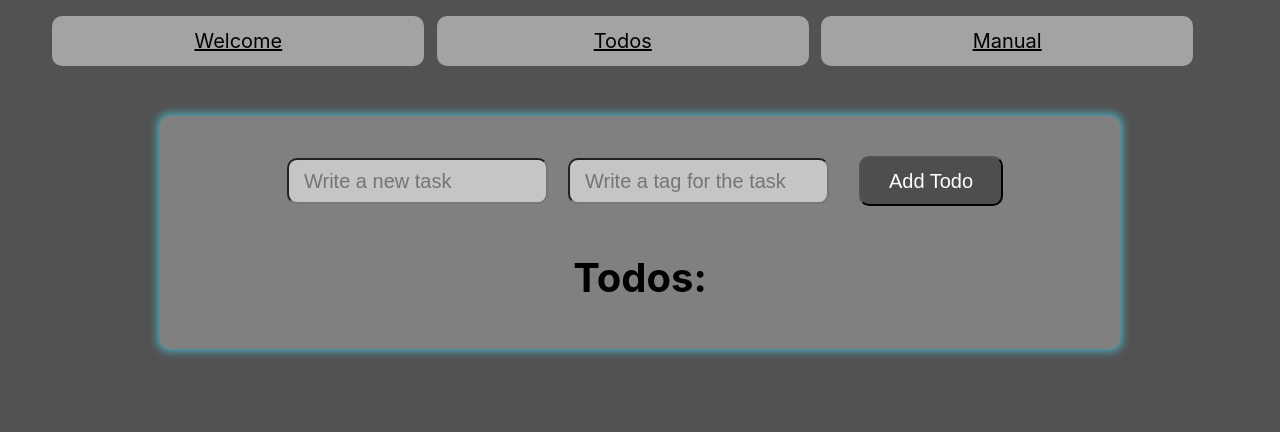
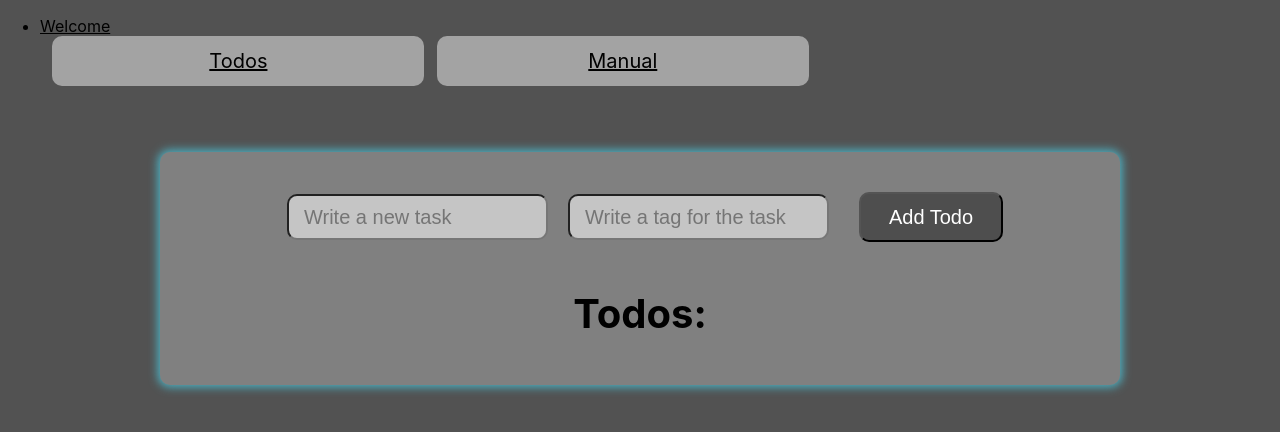
Before and after one commit to LottaViljamaa/todo-app, a React (Create React App) app in the folder todo-app/: page /todos in a window 1280 px wide. Shown: the top 432 px of the page. Built offline with nearby package versions, Linux system fonts and the light colour scheme.

Commit message:
Rename ThirdPage to WelcomePage

```diff
--- a/todo-app/src/App.css
+++ b/todo-app/src/App.css
@@ -4,7 +4,7 @@
    list-style-type: none;
 }
 /*Style for the navigation bar*/
-.firstPage, .TodosPage, .ManualPage{
+.WelcomePage, .TodosPage, .ManualPage{
   display: inline;
   font-size: 20px;
   width: 30%;
@@ -22,12 +22,12 @@ li a {
 }
 
 /*Style for links in navigation bar, when hovering*/
-.firstPage:hover, .TodosPage:hover, .ManualPage:hover {
+.WelcomePage:hover, .TodosPage:hover, .ManualPage:hover {
   transform: scale(0.9);
 }
 
 /*Style for links in navigation bar, when clicking*/
-.firstPage:active, .TodosPage:active, .ManualPage:active {
+.WelcomePage:active, .TodosPage:active, .ManualPage:active {
   background-color: rgb(114, 114, 114);
 }
 
```
